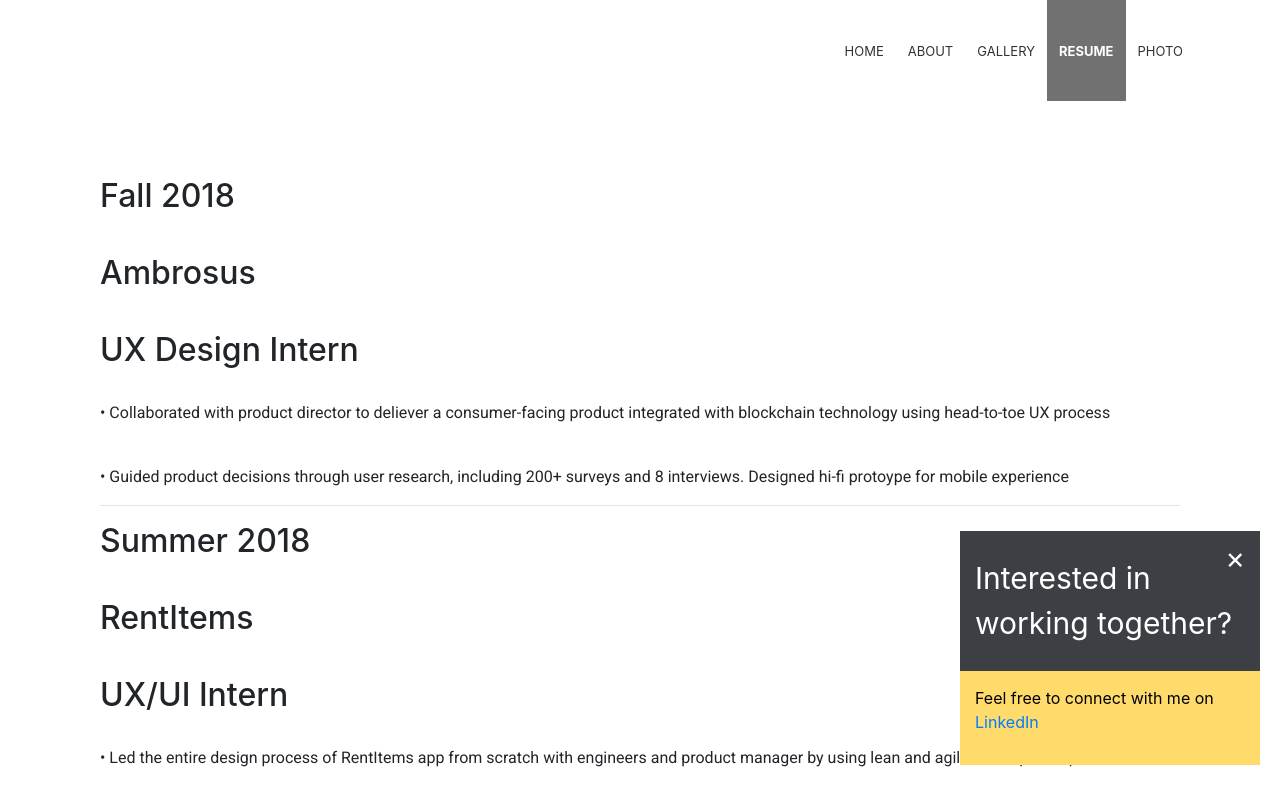
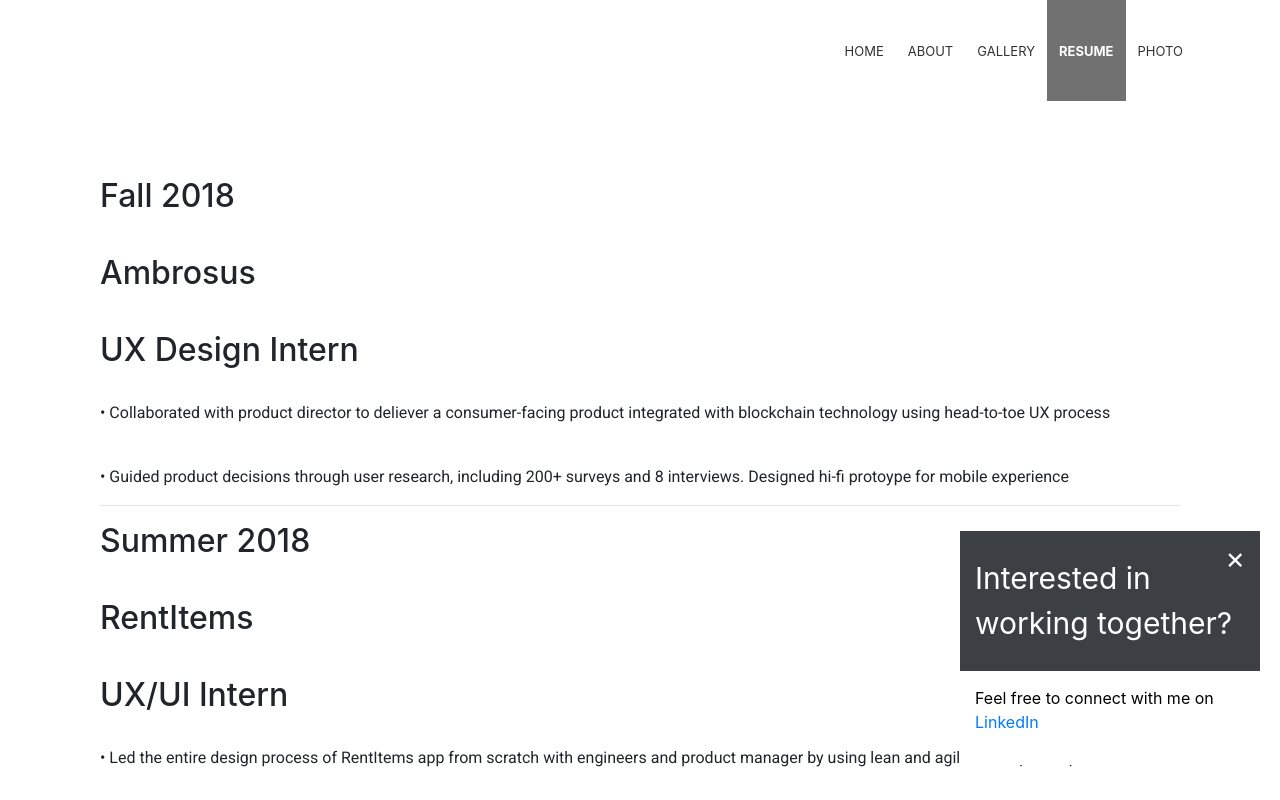
Before and after one commit to melodykan/539final, a plain HTML site: page resume.html in a window 1280 px wide. Shown: the top 800 px of the page. Drawn offline with nearby package versions, Linux system fonts and the light colour scheme.

Commit message:
Add files via upload

```diff
--- a/css/main.css
+++ b/css/main.css
@@ -119,7 +119,7 @@
 
 .callout-container {
   padding: 15px;
-  background-color: #FFDB6C;
+  background-color: #fff;
   color: black
 }
 
```
